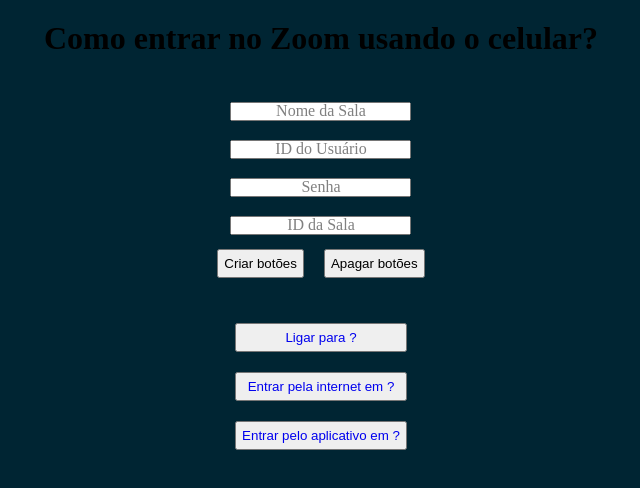
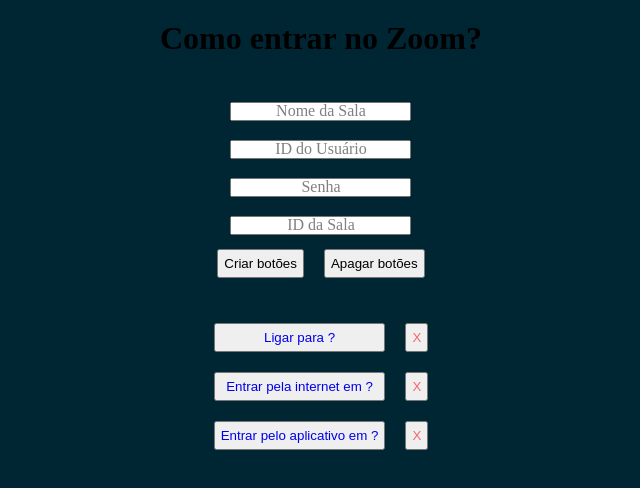
Before and after one commit to 01Juan/Zoom, a plain HTML site: page index.html in a window 1280 px wide. Both pictures are taken after a click on the button "Criar botões". Shown: the whole page, without its empty margins (319-959 px from the left). Drawn offline with Linux system fonts and the light colour scheme.

Commit message:
Add files via upload

```diff
--- a/index.css
+++ b/index.css
@@ -38,6 +38,10 @@ h1 {
   grid-template-columns: max-content;
   justify-content: center;
   margin-top: 45px;
+}
+
+.salas {
+  grid-template-columns: max-content auto;
 }
 
 .criarBotoes {
@@ -92,6 +96,10 @@ label {
 
 button {
   padding: 5px;
+}
+
+.salas button {
+  color: var(--corVermelho01);
 }
 
 /*
--- a/index.html
+++ b/index.html
@@ -20,7 +20,7 @@
 </head>
 
 <body>
-    <h1>Como entrar no Zoom usando o celular?</h1>
+    <h1>Como entrar no Zoom?</h1>
 
     <div class="dadosEntrada">
         <div class="entrada nome">
@@ -44,7 +44,7 @@
         <script type="text/javascript" async src="index.js"></script>
 
         <button type="submit" class="adicionar" onClick="contato()">Criar botões</button>
-        <button type="submit" class="apagar" onClick="apagarBotoesMemoria()">Apagar botões</button>
+        <button type="submit" class="apagar" onClick="apagarTodosBotoesMemoria()">Apagar botões</button>
     </div>
     <div class="salas">
     </div>
--- a/index.js
+++ b/index.js
@@ -6,10 +6,6 @@ if (typeof (Storage) !== "undefined") {
     document.querySelector(".idNome").value = localStorage.getItem("idNomeM");
 
     document.querySelector(".salas").innerHTML = localStorage.getItem("salasM")
-
-
-} else {
-    // Desculpe! web storage não suportado.
 }
 
 function contato() {
@@ -28,60 +24,72 @@ function contato() {
 
     //Por telefone
     const botao = document.createElement("button");
-    botao.setAttribute("class", idSala);
+    botao.setAttribute("class", idSala + "1");
     const telefone = document.createElement("a");
     telefone.setAttribute("href", "tel:+552139587888,," + idSala + "%23,," + idUsuario + "%23,," + idSenha + "%23");
     telefone.setAttribute("target", "_blank");
     telefone.innerText = "Ligar para " + idNome;
     document.getElementsByTagName("body")[0].getElementsByClassName("salas")[0].appendChild(botao);
     botao.appendChild(telefone);
-    if (idNome === "") {
-        telefone.innerText = "Ligar para ?"
-    };
+    if (idNome === "") {telefone.innerText = "Ligar para ?"};
+
+    const botaoApagar = document.createElement("button");
+    botaoApagar.setAttribute("class", idSala + "1");
+    botaoApagar.setAttribute("onClick", "apagarBotoesMemoria(" + idSala + "1"  + ")");
+    botaoApagar.innerText = "X";
+    document.getElementsByTagName("body")[0].getElementsByClassName("salas")[0].appendChild(botaoApagar);
 
     //Pela internet
     const botaoLink = document.createElement("button");
-    botaoLink.setAttribute("class", idSala);
+    botaoLink.setAttribute("class", idSala + "2");
     const link = document.createElement("a");
     link.setAttribute("href", "https://us02web.zoom.us/wc/join/" + idSala + "?pwd=" + idSenha);
     link.setAttribute("target", "_blank");
     link.innerText = "Entrar pela internet em " + idNome;
     document.getElementsByTagName("body")[0].getElementsByClassName("salas")[0].appendChild(botaoLink);
     botaoLink.appendChild(link);
-    if (idNome === "") {
-        link.innerText = "Entrar pela internet em ?"
-    };
+    if (idNome === "") {link.innerText = "Entrar pela internet em ?"};
+
+    const botaoLinkApagar = document.createElement("button");
+    botaoLinkApagar.setAttribute("class", idSala + "2");
+    botaoLinkApagar.setAttribute("onClick", "apagarBotoesMemoria(" + idSala + "2"  + ")");
+    botaoLinkApagar.innerText = "X";
+    document.getElementsByTagName("body")[0].getElementsByClassName("salas")[0].appendChild(botaoLinkApagar);
 
     //Pelo aplicativo
     const botaoApp = document.createElement("button");
-    botaoApp.setAttribute("class", idSala);
+    botaoApp.setAttribute("class", idSala + "3");
     const linkApp = document.createElement("a");
     linkApp.setAttribute("href", "https://jworg.zoom.us/j/" + idSala + "?pwd=" + idSenha);
     linkApp.setAttribute("target", "_blank");
     linkApp.innerText = "Entrar pelo aplicativo em " + idNome;
     document.getElementsByTagName("body")[0].getElementsByClassName("salas")[0].appendChild(botaoApp);
     botaoApp.appendChild(linkApp);
-    if (idNome === "") {
-        linkApp.innerText = "Entrar pelo aplicativo em ?"
-    };
+    if (idNome === "") {linkApp.innerText = "Entrar pelo aplicativo em ?"};
+
+    const botaoAppApagar = document.createElement("button");
+    botaoAppApagar.setAttribute("class", idSala + "3");
+    botaoAppApagar.setAttribute("onClick", "apagarBotoesMemoria(" + idSala + "3"  + ")");
+    botaoAppApagar.innerText = "X";
+    document.getElementsByTagName("body")[0].getElementsByClassName("salas")[0].appendChild(botaoAppApagar);
 
     localStorage.setItem("salasM", document.querySelector(".salas").innerHTML)
 }
 
-function apagarBotoesMemoria() {
+function apagarBotoesMemoria(oi) {
     // Código localStorage/sessionStorage.
     //localStorage.clear()
 
     //localStorage.removeItem("salas");
     //document.querySelector(".salas").innerHTML = localStorage.getItem("salas")
     //var aSala = umBotao.parentNode
-
+    console.log(oi)
     var idSala = document.querySelector(".idSala").value;
     var idUsuario = document.querySelector(".idUsuario").value;
     var idSenha = document.querySelector(".idSenha").value;
     var idNome = document.querySelector(".idNome").value;
 
-    const osBotoes = document.getElementsByClassName(idSala)
+    const osBotoes = document.getElementsByClassName(oi)
 
     for (let i = osBotoes.length - 1; i >= 0; i--) {
         osBotoes[i].parentNode.removeChild(osBotoes[i]);
@@ -99,6 +107,17 @@ function apagarBotoesMemoria() {
 
 }
 
+function apagarTodosBotoesMemoria() {
+    // Código localStorage/sessionStorage.
+    localStorage.clear()
+    document.location.reload()
+}
+
+/* <body onload="setTimeout('Atualizar()', 5000)">
+Essa página se atualizará a cada 5 segundos
+</body>
+<meta http-equiv="refresh" content="180"> */
+
 
 
 /* var copyTextareaBtn = document.querySelector('.adicionar');
```
